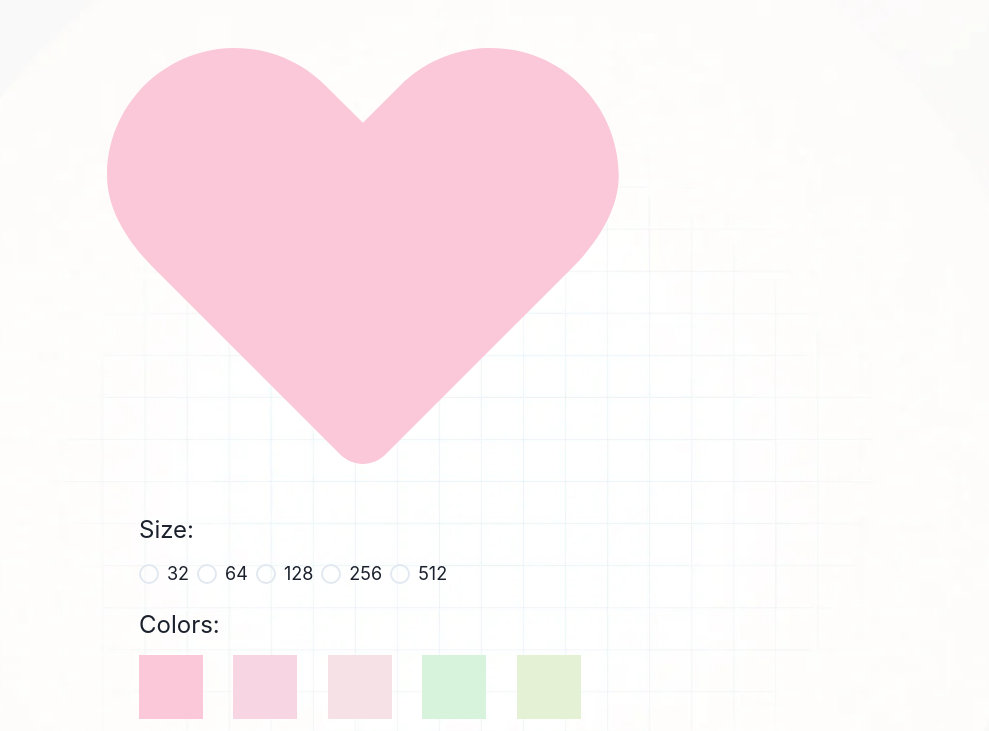
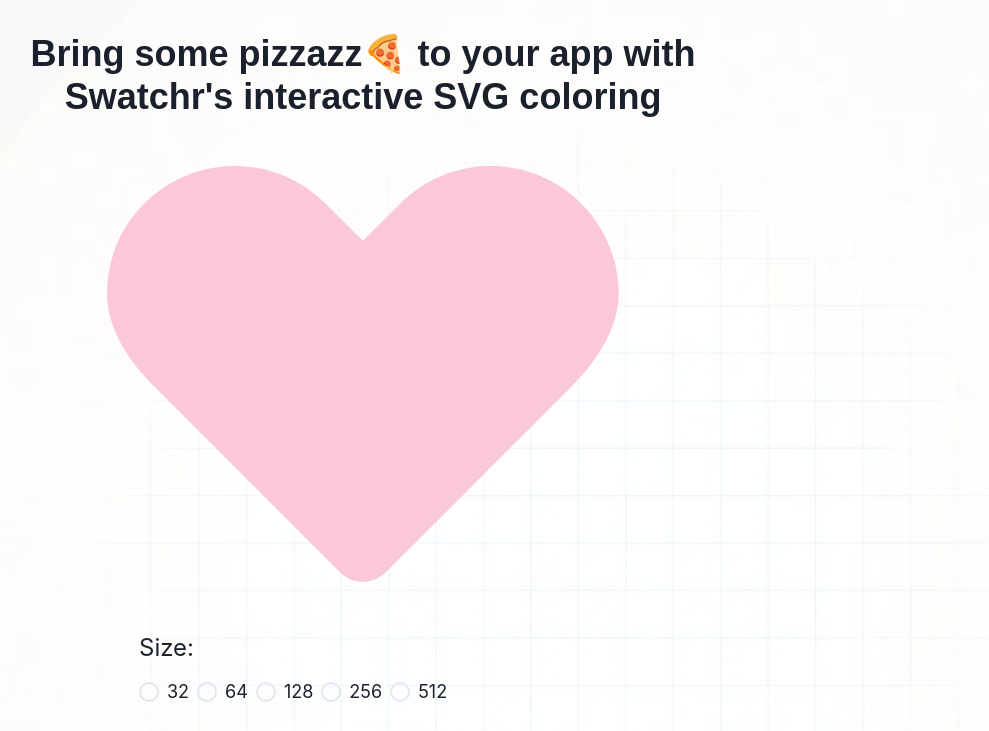
Before and after one commit to alimukhtar53/swatchr, a React (Vite) app: page / in a window 1280 px wide. Shown: the top 731 px of the page, without its empty margins (277-1266 px from the left). Built offline with nearby package versions, Linux system fonts and the light colour scheme.

Commit message:
Added font and config

```diff
--- a/package.json
+++ b/package.json
@@ -12,9 +12,11 @@
     "@chakra-ui/react": "^2.5.5",
     "@emotion/react": "^11.10.6",
     "@emotion/styled": "^11.10.6",
+    "@fontsource/inter": "^4.5.15",
     "framer-motion": "^10.10.0",
     "react": "^18.2.0",
-    "react-dom": "^18.2.0"
+    "react-dom": "^18.2.0",
+    "react-wrap-balancer": "^0.4.0"
   },
   "devDependencies": {
     "@types/react": "^18.0.28",
--- a/src/App.tsx
+++ b/src/App.tsx
@@ -1,14 +1,16 @@
-import { useState } from "react";
+import { useEffect, useState } from "react";
 import SvgData from "./components/SvgData";
 import { Box, Container, Flex, VStack } from "@chakra-ui/react";
 import Swatches from "./components/Swatches";
 import ColorInput from "./components/ColorInput";
 import Size from "./components/Size";
 import colorPalette from "./services/color-palette";
+import HeroHeadline from "./components/HeroHeadline";
 
 function App() {
   const [color, setColor] = useState("#FAC8D8");
   const [size, setSize] = useState(512);
+  const [activeColor, setActiveColor] = useState("");
 
   const onColorChangeHandler = (e: React.ChangeEvent<HTMLInputElement>) => {
     setColor(e.target.value);
@@ -26,11 +28,13 @@ function App() {
     color: string
   ) => {
     setColor(color);
+    setActiveColor(color);
   };
   return (
     <VStack className="container">
       <Container maxW="1200px">
-        <Box alignItems={"center"}>
+        <Box alignItems={"center"} mt={8}>
+          <HeroHeadline />
           <Flex
             maxW={"512px"}
             height={"512px"}
@@ -43,6 +47,7 @@ function App() {
           <Flex w={"md"} gap={5} flexDirection={"column"} margin={"auto"}>
             <Size onSizeSelect={onSizeSelectHandler} />
             <Swatches
+              activeColor={activeColor}
               colorPalette={colorPalette}
               onColorPaletteClick={onColorPaletteClick}
             />
--- /dev/null
+++ b/src/components/HeroHeadline.tsx
@@ -0,0 +1,14 @@
+import { Heading } from "@chakra-ui/react";
+import Balancer from "react-wrap-balancer";
+
+const HeroHeadline = () => {
+  return (
+    <Heading textAlign={"center"} as="h1" size="xl" fontWeight={"black"}>
+      <Balancer>
+        Bring some pizzazz🍕 to your app with Swatchr's interactive SVG coloring
+      </Balancer>
+    </Heading>
+  );
+};
+
+export default HeroHeadline;
--- a/src/components/Swatches.tsx
+++ b/src/components/Swatches.tsx
@@ -1,6 +1,7 @@
 import { Text, Grid, Box } from "@chakra-ui/react";
 
 interface Props {
+  activeColor: string;
   colorPalette: string[];
   onColorPaletteClick?: (
     e: React.MouseEvent<HTMLDivElement, MouseEvent>,
@@ -8,7 +9,7 @@ interface Props {
   ) => void;
 }
 
-function Swatches({ colorPalette, onColorPaletteClick }: Props) {
+function Swatches({ activeColor, colorPalette, onColorPaletteClick }: Props) {
   return (
     <div>
       <Text textAlign={"left"} fontSize={"2xl"} pb={3}>
@@ -21,10 +22,13 @@ function Swatches({ colorPalette, onColorPaletteClick }: Props) {
             key={index}
             bg={color}
             boxSize={"64px"}
+            outline={`${activeColor === color && "2px dashed #557593"}`}
+            outlineOffset={2}
+            borderColor={color}
             onClick={(e) =>
               onColorPaletteClick && onColorPaletteClick(e, color)
             }
-          ></Box>
+          />
         ))}
       </Grid>
     </div>
--- a/src/main.tsx
+++ b/src/main.tsx
@@ -3,10 +3,11 @@ import ReactDOM from "react-dom/client";
 import App from "./App";
 import "./index.css";
 import { ChakraProvider } from "@chakra-ui/react";
+import theme from "./services/my-theme";
 
 ReactDOM.createRoot(document.getElementById("root") as HTMLElement).render(
   <React.StrictMode>
-    <ChakraProvider>
+    <ChakraProvider theme={theme}>
       <App />
     </ChakraProvider>
   </React.StrictMode>
--- /dev/null
+++ b/src/services/my-theme.ts
@@ -0,0 +1,10 @@
+import { extendTheme } from "@chakra-ui/react";
+
+const theme = extendTheme({
+  fonts: {
+    heading: `'Montserrat', sans-serif`,
+    body: `'Inter', sans-serif`,
+  },
+});
+
+export default theme;
```
Also changed, not shown: 1 other file (tests, documents, lock files or other folders).
